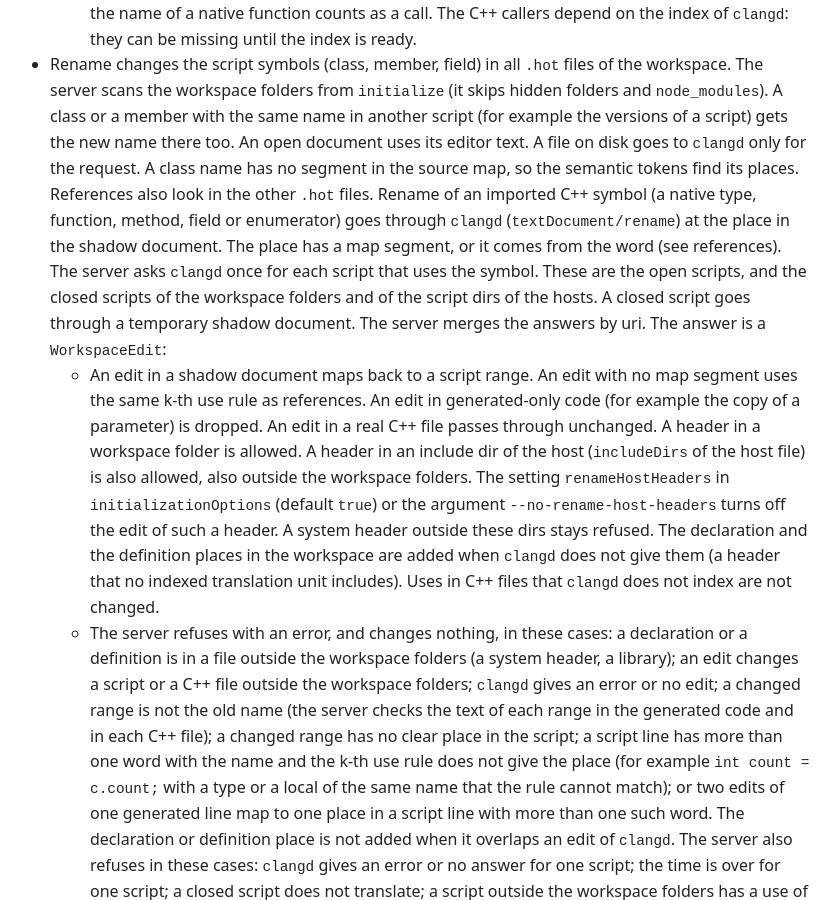
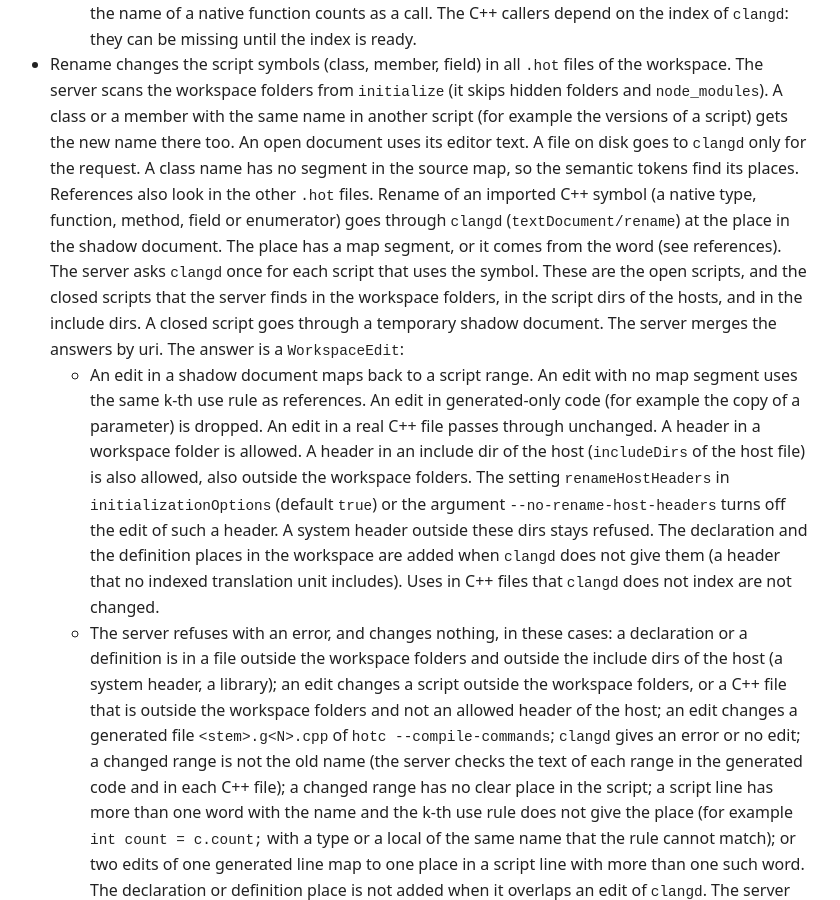
Before and after one commit to rokups/hotpp, a Jekyll site: the page built from doc/tools-ls.md, in a window 1280 px wide and 900 px high, scrolled down 6257 px. Shown: the whole window, without its empty margins (246-1086 px from the left). Built offline with Jekyll 4.4.1, drawn with Linux system fonts in a browser that asks for light colours.

Commit message:
HOT-1 fix the rename docs for include dirs and generated files

```diff
--- a/doc/tools-ls.md
+++ b/doc/tools-ls.md
@@ -98,9 +98,9 @@ Features:
   - A destructor is not an item, and the calls in its body are not listed. A call in a field initializer has no caller. A call in a comment or in a string is not a call.
   - A request with a malformed item gets an empty list. A `.cpp` document gets no answer for these requests.
   - Native callables: `prepareCallHierarchy` on a name that no script method has asks `clangd` at the generated place. The item is the native function, method or constructor, with its place in the C++ header. The item holds the item of `clangd`, so the next requests can give it back. `incomingCalls` of a native item lists the script callers, then the C++ callers that `clangd` has in its index. The script callers are a name scan of all open `.hot` documents (a closed document is not scanned). A call outside a method or a constructor (a free function, a field initializer) has no caller item. A caller in a generated file is not listed. `outgoingCalls` of a script method also lists the native callees: the server asks `clangd` once for each name that is not a script method (at most 16 names, 3 seconds). `outgoingCalls` of a native item is the answer of `clangd`. The request to `clangd` for `incomingCalls` and `outgoingCalls` of a native item waits at most 3 seconds. The match of the script callers is by name only: a document that has a script method or constructor with the name is not scanned for a native item with this name, and a local with the name of a native function counts as a call. The C++ callers depend on the index of `clangd`: they can be missing until the index is ready.
-- Rename changes the script symbols (class, member, field) in all `.hot` files of the workspace. The server scans the workspace folders from `initialize` (it skips hidden folders and `node_modules`). A class or a member with the same name in another script (for example the versions of a script) gets the new name there too. An open document uses its editor text. A file on disk goes to `clangd` only for the request. A class name has no segment in the source map, so the semantic tokens find its places. References also look in the other `.hot` files. Rename of an imported C++ symbol (a native type, function, method, field or enumerator) goes through `clangd` (`textDocument/rename`) at the place in the shadow document. The place has a map segment, or it comes from the word (see references). The server asks `clangd` once for each script that uses the symbol. These are the open scripts, and the closed scripts of the workspace folders and of the script dirs of the hosts. A closed script goes through a temporary shadow document. The server merges the answers by uri. The answer is a `WorkspaceEdit`:
+- Rename changes the script symbols (class, member, field) in all `.hot` files of the workspace. The server scans the workspace folders from `initialize` (it skips hidden folders and `node_modules`). A class or a member with the same name in another script (for example the versions of a script) gets the new name there too. An open document uses its editor text. A file on disk goes to `clangd` only for the request. A class name has no segment in the source map, so the semantic tokens find its places. References also look in the other `.hot` files. Rename of an imported C++ symbol (a native type, function, method, field or enumerator) goes through `clangd` (`textDocument/rename`) at the place in the shadow document. The place has a map segment, or it comes from the word (see references). The server asks `clangd` once for each script that uses the symbol. These are the open scripts, and the closed scripts that the server finds in the workspace folders, in the script dirs of the hosts, and in the include dirs. A closed script goes through a temporary shadow document. The server merges the answers by uri. The answer is a `WorkspaceEdit`:
   - An edit in a shadow document maps back to a script range. An edit with no map segment uses the same k-th use rule as references. An edit in generated-only code (for example the copy of a parameter) is dropped. An edit in a real C++ file passes through unchanged. A header in a workspace folder is allowed. A header in an include dir of the host (`includeDirs` of the host file) is also allowed, also outside the workspace folders. The setting `renameHostHeaders` in `initializationOptions` (default `true`) or the argument `--no-rename-host-headers` turns off the edit of such a header. A system header outside these dirs stays refused. The declaration and the definition places in the workspace are added when `clangd` does not give them (a header that no indexed translation unit includes). Uses in C++ files that `clangd` does not index are not changed.
-  - The server refuses with an error, and changes nothing, in these cases: a declaration or a definition is in a file outside the workspace folders (a system header, a library); an edit changes a script or a C++ file outside the workspace folders; `clangd` gives an error or no edit; a changed range is not the old name (the server checks the text of each range in the generated code and in each C++ file); a changed range has no clear place in the script; a script line has more than one word with the name and the k-th use rule does not give the place (for example `int count = c.count;` with a type or a local of the same name that the rule cannot match); or two edits of one generated line map to one place in a script line with more than one such word. The declaration or definition place is not added when it overlaps an edit of `clangd`. The server also refuses in these cases: `clangd` gives an error or no answer for one script; the time is over for one script; a closed script does not translate; a script outside the workspace folders has a use of the symbol. The server never gives a partial edit. The calls of one rename share a time budget of 10 seconds.
+  - The server refuses with an error, and changes nothing, in these cases: a declaration or a definition is in a file outside the workspace folders and outside the include dirs of the host (a system header, a library); an edit changes a script outside the workspace folders, or a C++ file that is outside the workspace folders and not an allowed header of the host; an edit changes a generated file `<stem>.g<N>.cpp` of `hotc --compile-commands`; `clangd` gives an error or no edit; a changed range is not the old name (the server checks the text of each range in the generated code and in each C++ file); a changed range has no clear place in the script; a script line has more than one word with the name and the k-th use rule does not give the place (for example `int count = c.count;` with a type or a local of the same name that the rule cannot match); or two edits of one generated line map to one place in a script line with more than one such word. The declaration or definition place is not added when it overlaps an edit of `clangd`. The server also refuses in these cases: `clangd` gives an error or no answer for one script; the time is over for one script; a closed script does not translate; a script outside the workspace folders has a use of the symbol. The server never gives a partial edit. The calls of one rename share a time budget of 10 seconds.
   - `textDocument/prepareRename` agrees with rename: it gives the range of the word for a renameable symbol (script or native), else an error with the same message. For a native symbol it runs the check of rename with a probe name. The check covers the start script and the declaration only, not the other scripts.
 - The shard digest covers the text of the file and the texts of the scripts that it imports (also the imports of the imports). A changed import makes the shard stale. The saved symbol index speeds up rename and references on closed `.hot` files. There is no limit on the number of files. It has one shard for each `.hot` file. All shards are flat in `.cache/hot/index/` in the first workspace folder. `--index-dir dir` sets another directory. The shard name is a hash of the file path, so a new shard replaces the old shard and the index does not grow when a file changes. A shard holds a format version, the content digest, the classes and members, and the places of each class. The places of a member come from `clangd`. The server adds them to the shard at the first rename. The server loads a shard only if the version and the digest match. Else it analyzes the file again and writes the shard again. A write goes to a temporary file, then a rename puts it in place. At `initialize` and at each scan the server deletes the shards of missing files. The index is filled when a rename or a references request scans a closed file. It is not filled at startup. Add `.cache/` to the ignore list of the project. The request `hot/indexStats` gives the counts (`analyzed`, `loaded`, `stored`).
 - Workspace symbols come from the `clangd` index. Give `--compile-commands-dir` with the output dir of `hotc --compile-commands`. Then `clangd` runs its background index on the generated files. A symbol of a generated file maps to its script member. The helpers of the translator (thunks, slot functions) are not shown.
```
